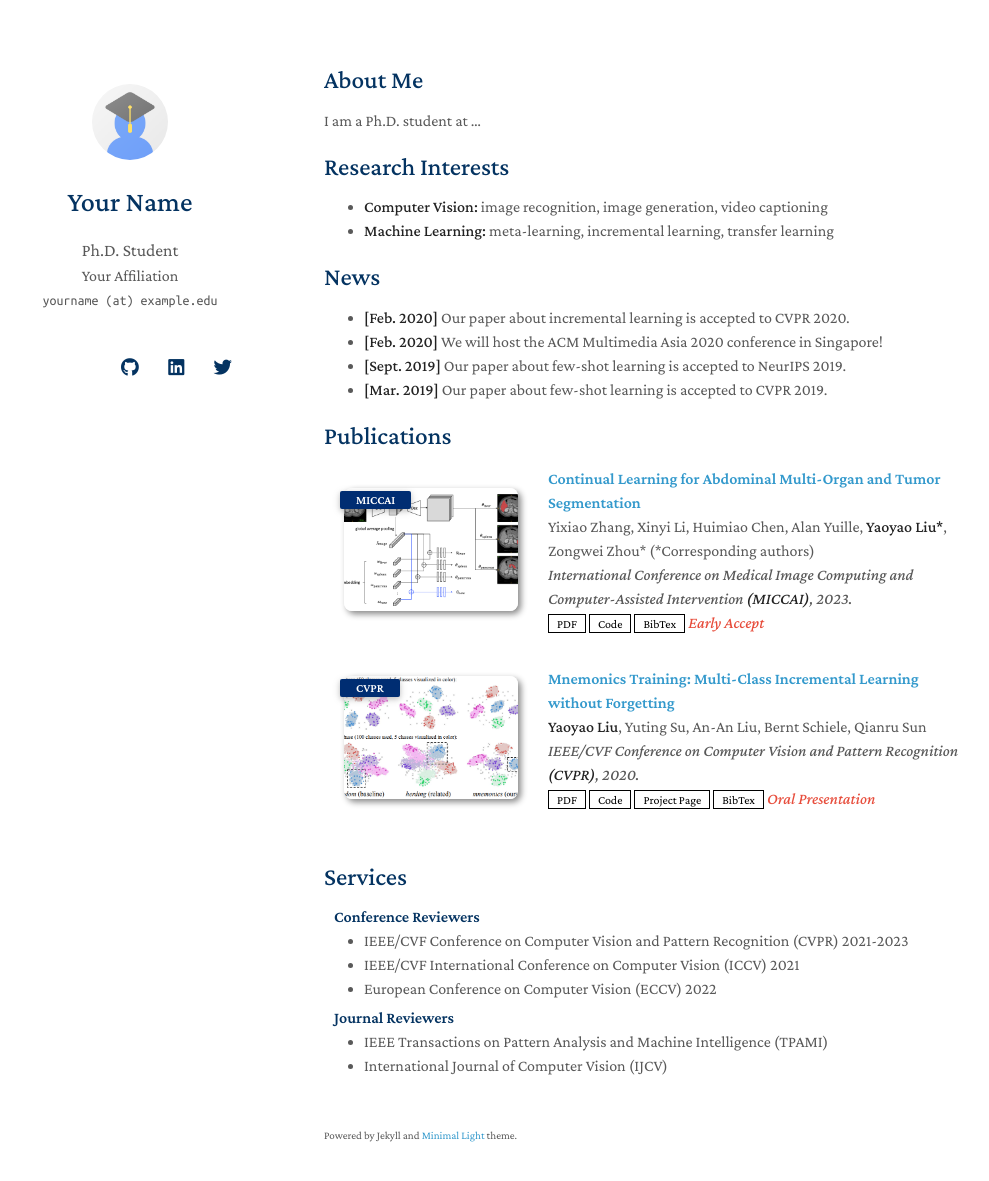
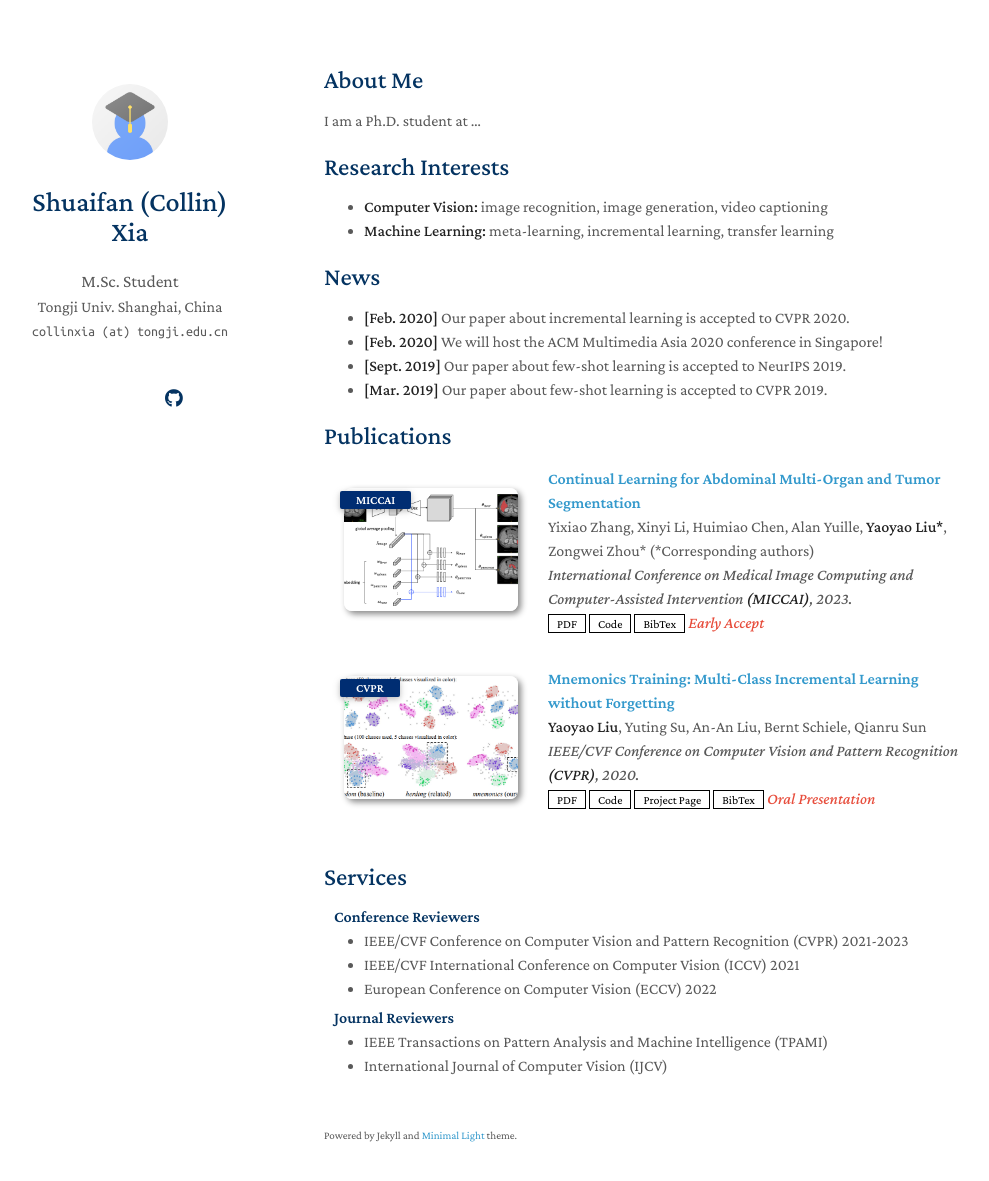
Before and after one commit to Collin911/homepage, a Jekyll site: the page built from index.md, in a window 1280 px wide and 1216 px high. Shown: the top 1181 px of the window, without its empty margins (146-1135 px from the left). Built offline with Jekyll 4.4.1, drawn with Linux system fonts in a browser that asks for light colours; nearby versions of some CDN libraries; a style sheet for code colours, icons or effects is not loaded; our own code applies the rules of GitHub Pages for plain Markdown files.

Commit message:
Update _config.yml

```diff
--- a/_config.yml
+++ b/_config.yml
@@ -1,22 +1,23 @@
 # Basic Information
-title: Your Name
-position: Ph.D. Student
-affiliation: Your Affiliation
-email: yourname (at) example.edu
+title: Shuaifan (Collin) Xia
+position: M.Sc. Student
+affiliation: Tongji Univ. Shanghai, China
+email: collinxia (at) tongji.edu.cn
 
 # Search Engine Optimization (SEO)
 # The following information is used to improve the website traffic from search engines, e.g., Google.
-keywords: minimal light
-description: The Minimal Light is a simple and elegant jekyll theme for academic personal homepage.
+keywords: Collin, Shuaifan, 夏帅凡
+description: Shuaifan Collin Xia's personal homdpage using The Minimal Light jekyll theme.
 canonical: https://minimal-light-theme.yliu.me/
 
 # Links
 # If you don't need one of them, you may delete the corresponding line.
-google_scholar: https://scholar.google.com/
+google_scholar: https://scholar.google.com/citations?user=x4Y8uCAAAAAJ&hl=en
 cv_link: assets/files/curriculum_vitae.pdf
-github_link: https://github.com/
-linkedin: https://www.linkedin.com/
-twitter: https://twitter.com/
+github_link: https://github.com/CollinXia911
+ORCID: https://orcid.org/0000-0002-9769-4373
+#linkedin: https://www.linkedin.com/
+#twitter: https://twitter.com/Azure_cx
 
 # Images (e.g., your profile picture and your website's favicon)
 # "favicon" and "favicon_dark" are used for the light and dark modes, respectively.
```
